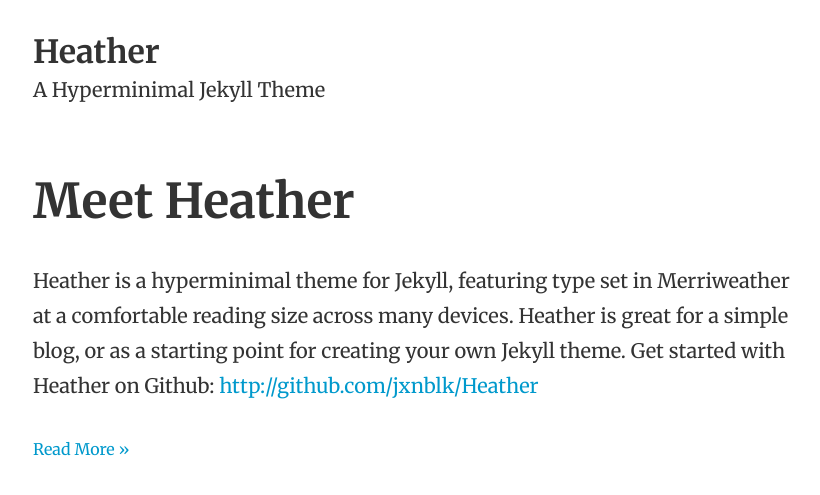
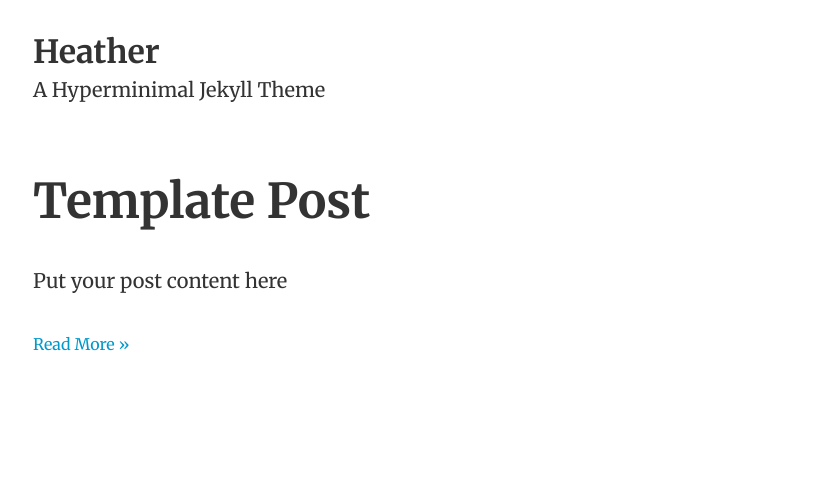
Before and after one commit to jxnblk/Heather, a Jekyll site: the page built from index.html, in a window 1280 px wide. Shown: the top 495 px of the page, without its empty margins (223-1043 px from the left). Built offline with Jekyll 4.4.1, drawn with Linux system fonts in a browser that asks for light colours; the list of posts is cut into pages by our own code.

Commit message:
Cleaning up master branch

```diff
--- a/_posts/2013-10-27-meet-heather.md
+++ /dev/null
@@ -1,6 +0,0 @@
----
-layout: post
-title: "Meet Heather"
----
-
-Heather is a hyperminimal theme for Jekyll, featuring type set in Merriweather at a comfortable reading size across many devices. Heather is great for a simple blog, or as a starting point for creating your own Jekyll theme. Get started with Heather on Github: [http://github.com/jxnblk/Heather](http://github.com/jxnblk/Heather)
```
Also changed, not shown: _posts/2013-01-01-template.md (+0 -1 lines), README.md.
